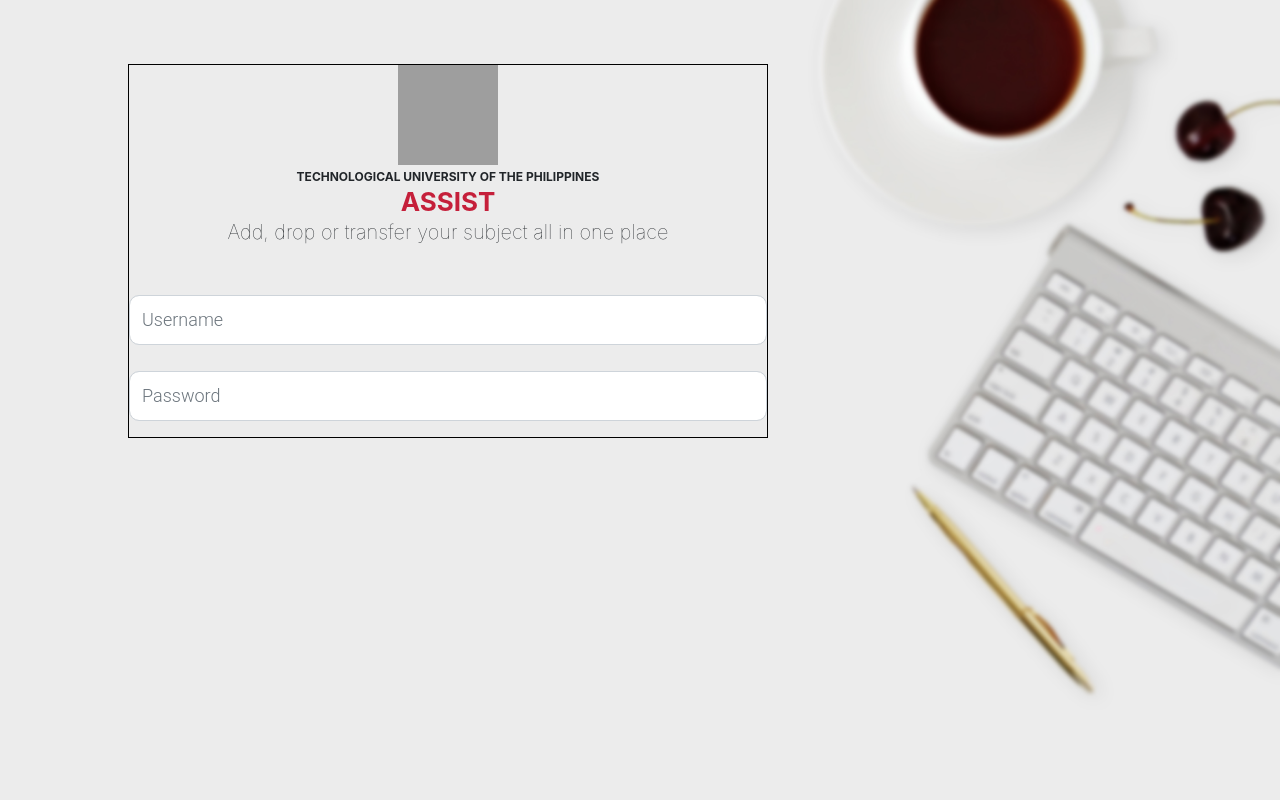
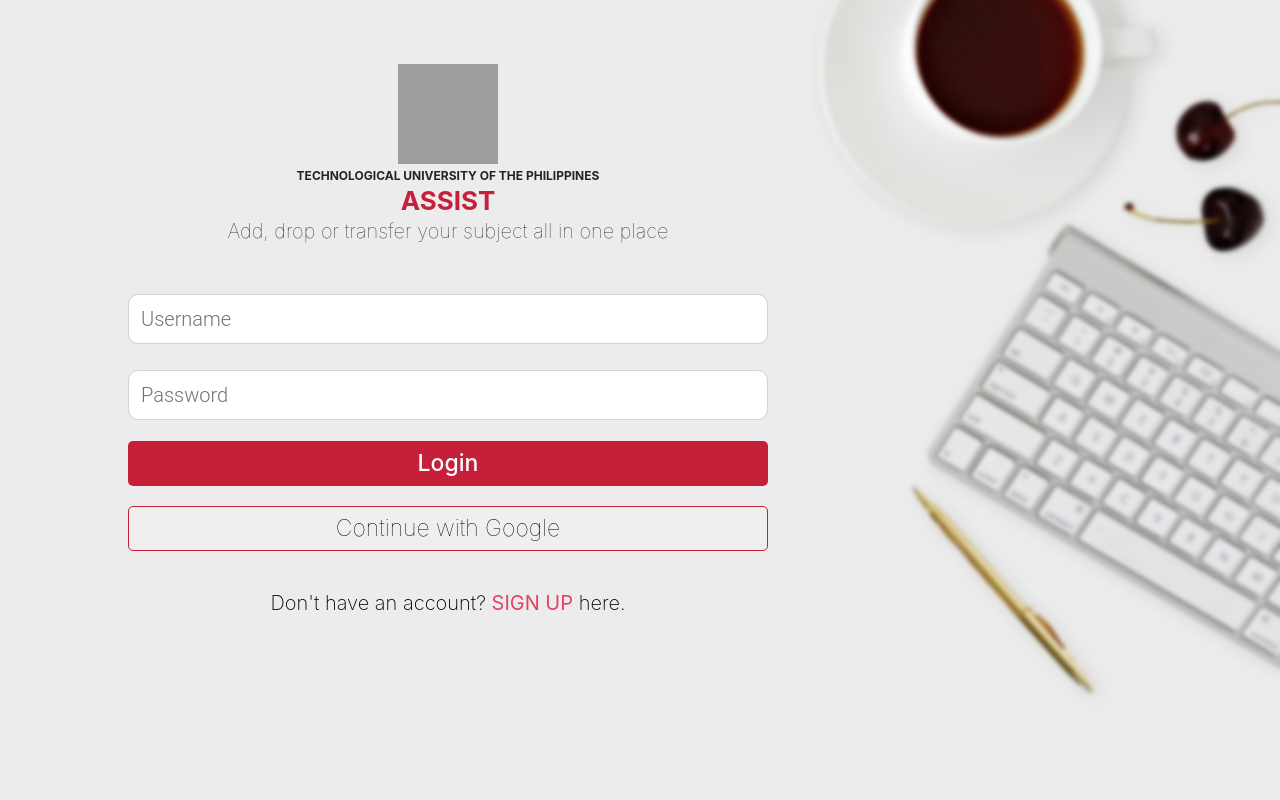
Before and after one commit to CyrineOsorio/tup-assist, a Django app: page / in a window 1280 px wide. Run offline with Django 4.2, Linux system fonts and the light colour scheme; grey boxes are pictures that could not be loaded.

Commit message:
Add Files

```diff
--- a/TupAssistProject/TupAssistApp/static/css/index.css
+++ b/TupAssistProject/TupAssistApp/static/css/index.css
@@ -22,7 +22,7 @@
 /*form*/
 
 form {
-    border: solid 1px black;
+    /*border: solid 1px black;*/
     width: 100%;
     display: grid;
     text-align: center;
@@ -67,7 +67,7 @@
     height: 50px;
     border: 1px solid #CED4DA;
     font-weight: 300;
-    font-size: 18px;
+    font-size: 20px;
     border-radius: 10px;
 }
 
@@ -79,3 +79,65 @@
     display: grid;
     row-gap: 10px;
 }
+
+
+/*button*/
+
+input.login {
+    width: 100%;
+    height: 45px;
+    background: #C51F3A;
+    color: #FFFFFF;
+    cursor: pointer;
+    font-size: 23px;
+    font-weight: 500;
+    text-align: center;
+    border: none;
+    border-radius: 5px;
+    margin-top: 5px;
+}
+
+
+/*hover ng button */
+
+.login:hover {
+    background-color: #9b0511;
+}
+
+.login:focus {
+    background: #E2435E;
+}
+
+input.login-google {
+    width: 100%;
+    height: 45px;
+    border: solid 1px #C51F3A;
+    color: #000000;
+    cursor: pointer;
+    font-size: 23px;
+    font-weight: lighter;
+    text-align: center;
+    margin-bottom: 40px;
+    border-radius: 5px;
+    margin-top: 20px;
+}
+
+
+/*Don't have an account? SIGN UP here.*/
+
+h2.signup-label {
+    font-style: normal;
+    font-weight: 200;
+    font-size: 20px;
+    color: #000000;
+}
+
+
+/*sigunp label yung red sa baba*/
+
+a.signup-label {
+    color: #E2435E;
+    text-decoration: none;
+    font-weight: normal;
+    font-size: 20px;
+}
--- a/TupAssistProject/TupAssistApp/templates/TupAssistApp/index.html
+++ b/TupAssistProject/TupAssistApp/templates/TupAssistApp/index.html
@@ -33,6 +33,10 @@
                 </div>
             </div>
 
+            <input class="login" type="submit" name="login" value="Login">
+            <input class="login-google" type="submit" name="login1" value="Continue with Google">
+
+            <h2 class="signup-label">Don't have an account? <a class="signup-label" href="">SIGN UP</a> here.</h2>
         </form>
 
     </div>
```
